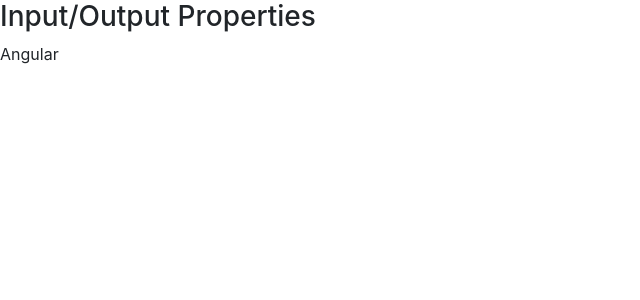
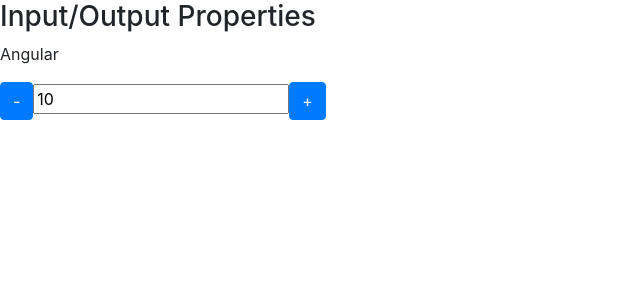
Before and after one commit to edulima2412/budget-app, an Angular app in the folder data-binding/: page / in a window 1280 px wide. Shown: the top 300 px of the page, without its empty margins (0-640 px from the left). Built offline with nearby package versions, Linux system fonts and the light colour scheme.

Commit message:
output property

```diff
--- a/data-binding/src/app/app.module.ts
+++ b/data-binding/src/app/app.module.ts
@@ -5,12 +5,14 @@
 import { AppComponent } from './app.component';
 import { DataBindingComponent } from './data-binding/data-binding.component';
 import { InputPropertyComponent } from './input-property/input-property.component';
+import { OutputPropertyComponent } from './output-property/output-property.component';
 
 @NgModule({
   declarations: [
     AppComponent,
     DataBindingComponent,
-    InputPropertyComponent
+    InputPropertyComponent,
+    OutputPropertyComponent
   ],
   imports: [
     BrowserModule,
--- a/data-binding/src/app/data-binding/data-binding.component.html
+++ b/data-binding/src/app/data-binding/data-binding.component.html
@@ -118,5 +118,6 @@
   <article>
     <h3>Input/Output Properties</h3>
     <app-curso [nome]="nomeCurso"></app-curso>
+    <contador valor="10" (mudouValor)="onMudouValor($event)"></contador>
   </article>
 </section>
--- a/data-binding/src/app/data-binding/data-binding.component.ts
+++ b/data-binding/src/app/data-binding/data-binding.component.ts
@@ -34,6 +34,10 @@
     alert('Botao clicado!');
   }
 
+  onMudouValor(evento){
+    console.log(evento.novoValor);
+  }
+
   onKeyUp(evento: KeyboardEvent){
     console.log();
     this.valorAtual = (<HTMLInputElement>evento.target).value;
--- /dev/null
+++ b/data-binding/src/app/output-property/output-property.component.html
@@ -0,0 +1,5 @@
+<div>
+    <button class="btn btn-primary" (click)="decrementa()">-</button>
+    <input type="text" [value]="valor" readonly>
+    <button class="btn btn-primary" (click)="incrementa()">+</button>
+</div>
--- /dev/null
+++ b/data-binding/src/app/output-property/output-property.component.ts
@@ -0,0 +1,29 @@
+import { Component, EventEmitter, Input, OnInit, Output } from '@angular/core';
+
+@Component({
+  selector: 'contador',
+  templateUrl: './output-property.component.html',
+  styleUrls: ['./output-property.component.css']
+})
+export class OutputPropertyComponent implements OnInit {
+
+  @Input() valor: number = 0;
+
+  @Output() mudouValor = new EventEmitter();
+
+  incrementa(){
+    this.valor++;
+    this.mudouValor.emit({novoValor: this.valor})
+  }
+
+  decrementa(){
+    this.valor--;
+    this.mudouValor.emit({novoValor: this.valor})
+  }
+
+  constructor() { }
+
+  ngOnInit(): void {
+  }
+
+}
```
Also changed, not shown: data-binding/src/app/output-property/output-property.component.css (added), 1 other file (tests, documents, lock files or other folders).
